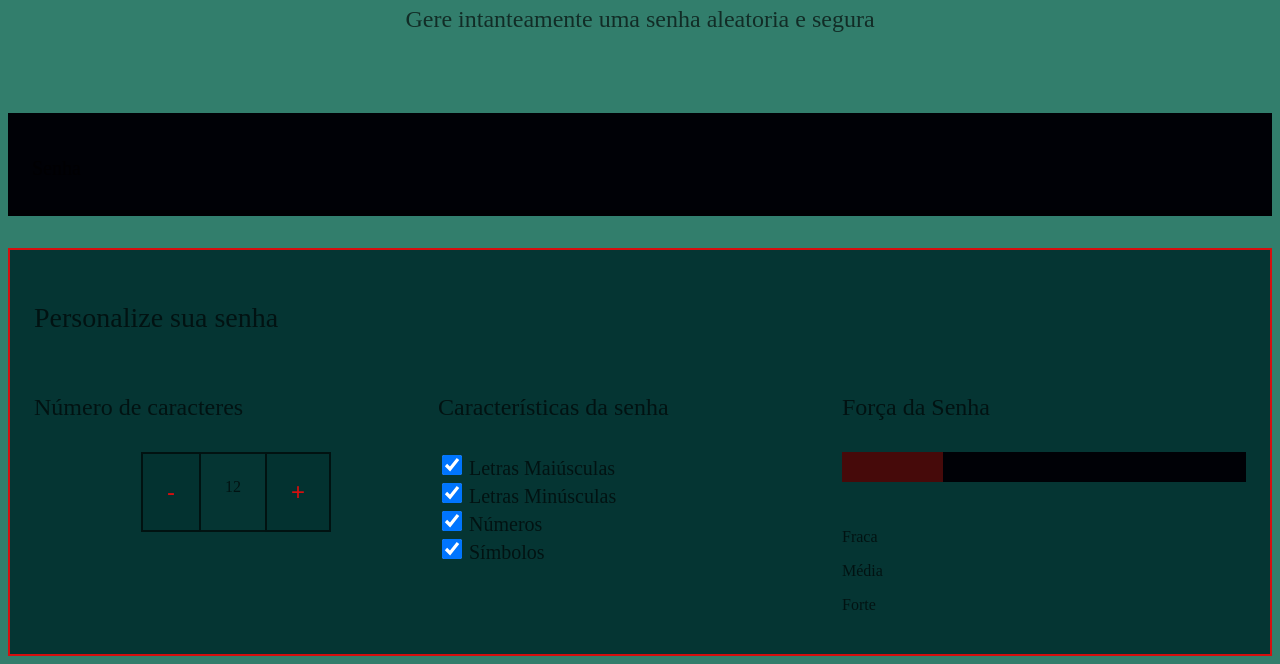
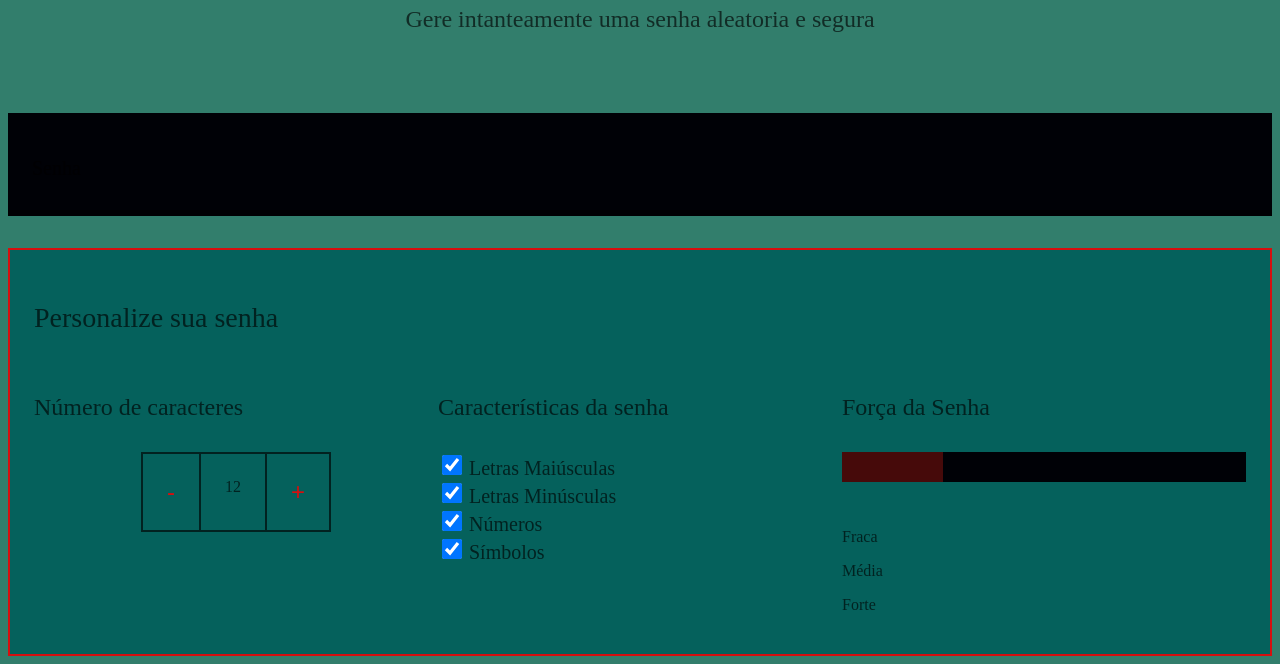
Before and after one commit to piadomarquinho/crie-uma-senha01, a plain HTML site: page index.html in a window 1280 px wide. Shown: the part 147-811 px from the top of the page. Drawn offline with Linux system fonts and the light colour scheme; a web font is replaced by a local one.

Commit message:
jvwegp8u

```diff
--- a/style.css
+++ b/style.css
@@ -3,7 +3,7 @@
     --branco:rgb(214, 15, 15);
     --cor-de-fundo:#0e6752d8;
     --fundo-senha:#000106;
-    --fundo-texto:#043331f4;
+    --fundo-texto:#05615c;
     --borda:#000000a5;
     --fonte-principal:'Intel One Mono';
 }
```
